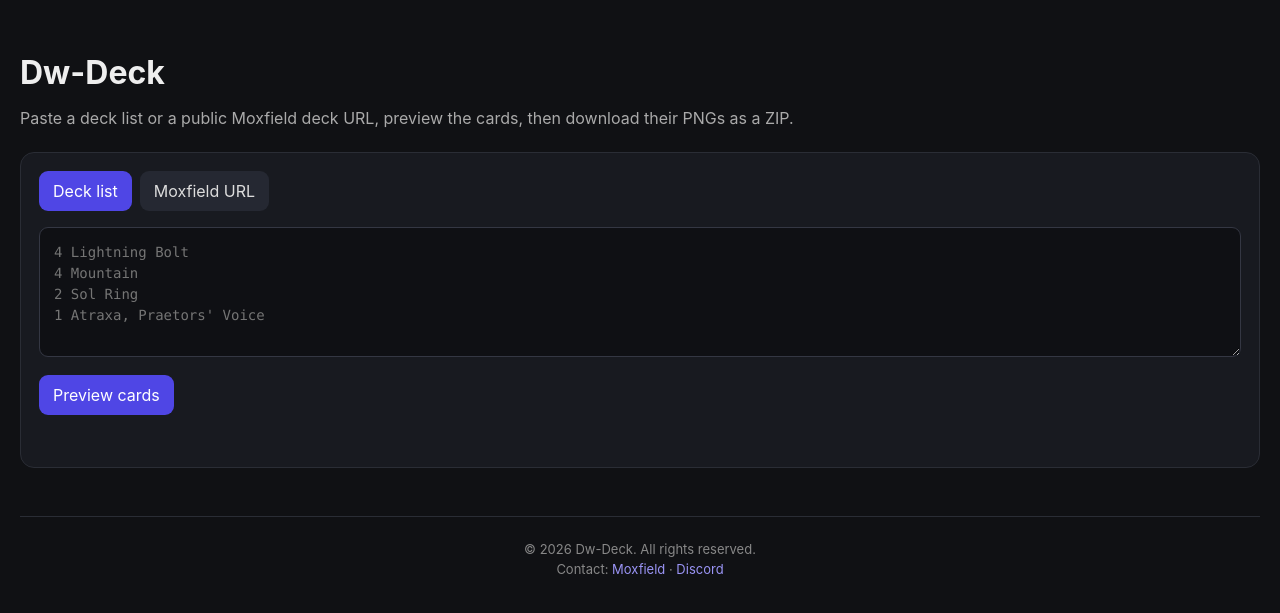
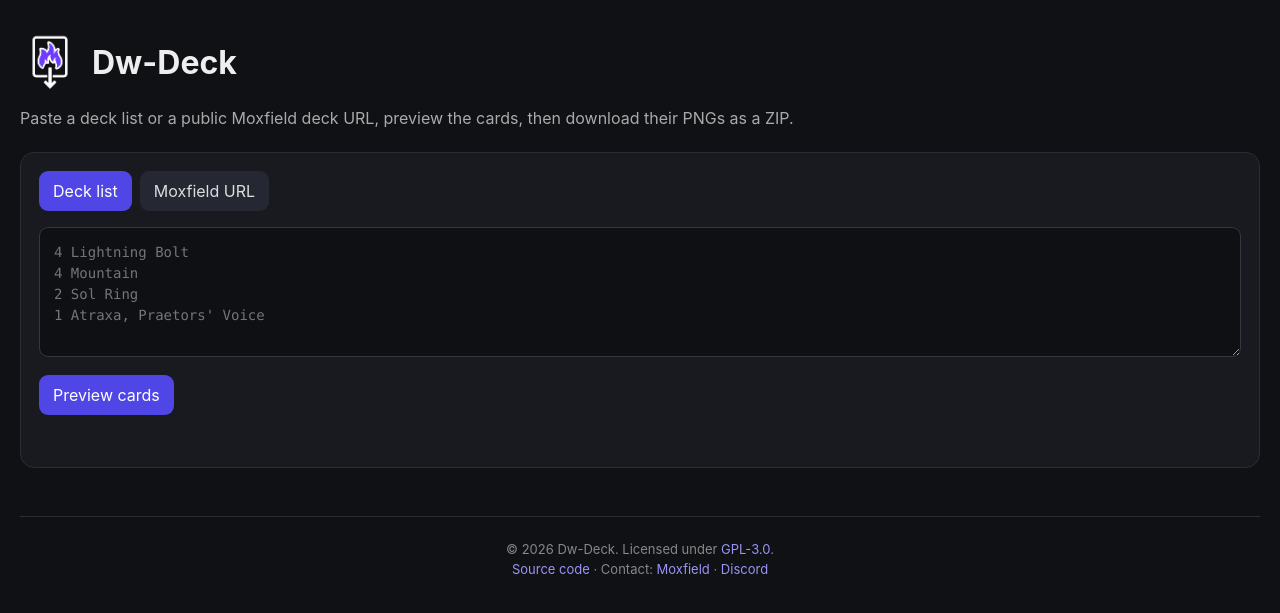
Before and after one commit to Godkayaki/dw-deck, a Flask app: page / in a window 1280 px wide. Shown: the top 613 px of the page. Run offline with Flask 3, Linux system fonts and the light colour scheme; some libraries are stand-ins or nearby versions.

Commit message:
modify footer + add logo

```diff
--- a/app.py
+++ b/app.py
@@ -1,13 +1,19 @@
 import io
+import os
 import re
 import zipfile
 from collections import defaultdict
 from urllib.parse import urlparse
 
 import requests
-from flask import Flask, render_template, request, jsonify, send_file
+from flask import Flask, render_template, request, jsonify, send_file, send_from_directory
 
 app = Flask(__name__)
+
+# The logo assets live in a top-level `logo/` folder (sibling to app.py),
+# not inside `static/`, so Flask's default static handling won't serve
+# them — they need their own route.
+LOGO_DIR = os.path.join(os.path.dirname(os.path.abspath(__file__)), "logo")
 
 SCRYFALL_COLLECTION_URL = "https://api.scryfall.com/cards/collection"
 MOXFIELD_API = "https://api2.moxfield.com/v2/decks/all/{deck_id}"
@@ -358,6 +364,11 @@ def index():
     return render_template("index.html")
 
 
+@app.get("/logo/<path:filename>")
+def logo(filename):
+    return send_from_directory(LOGO_DIR, filename)
+
+
 @app.post("/api/preview")
 def preview():
     try:
--- a/static/style.css
+++ b/static/style.css
@@ -9,6 +9,9 @@ body { margin: 0; }
 header { margin-bottom: 24px; }
 h1 { margin-bottom: 8px; }
 header p { color: #aaa; }
+.brand { display: flex; align-items: center; gap: 12px; }
+.brand h1 { margin: 0; }
+.logo { width: 60px; height: 60px; object-fit: contain; border-radius: 4px; }
 .panel, .card-group {
   background: #181a20;
   border: 1px solid #2a2d35;
--- a/templates/index.html
+++ b/templates/index.html
@@ -4,12 +4,16 @@
   <meta charset="utf-8">
   <meta name="viewport" content="width=device-width, initial-scale=1">
   <title>Dw-Deck</title>
+  <link rel="icon" type="image/x-icon" href="/logo/logo.ico">
   <link rel="stylesheet" href="{{ url_for('static', filename='style.css') }}">
 </head>
 <body>
 <main class="container">
   <header>
-    <h1>Dw-Deck</h1>
+    <div class="brand">
+      <img src="/logo/logo.png" alt="Dw-Deck logo" class="logo">
+      <h1>Dw-Deck</h1>
+    </div>
     <p>Paste a deck list or a public Moxfield deck URL, preview the cards, then download their PNGs as a ZIP.</p>
   </header>
 
@@ -54,8 +58,13 @@
   </section>
 
   <footer class="site-footer">
-    <p>&copy; <span id="year"></span> Dw-Deck. All rights reserved.</p>
+    <p>
+      &copy; <span id="year"></span> Dw-Deck. Licensed under
+      <a href="https://github.com/Godkayaki/dw-deck?tab=GPL-3.0-1-ov-file" target="_blank" rel="noopener noreferrer">GPL-3.0</a>.
+    </p>
     <p class="contact">
+      <a href="https://github.com/Godkayaki/dw-deck" target="_blank" rel="noopener noreferrer">Source code</a>
+      ·
       Contact:
       <a href="https://moxfield.com/users/DrG" target="_blank" rel="noopener noreferrer">Moxfield</a>
       ·
```
Also changed, not shown: logo/logo.ico, logo/logo.png, 2 other files.
